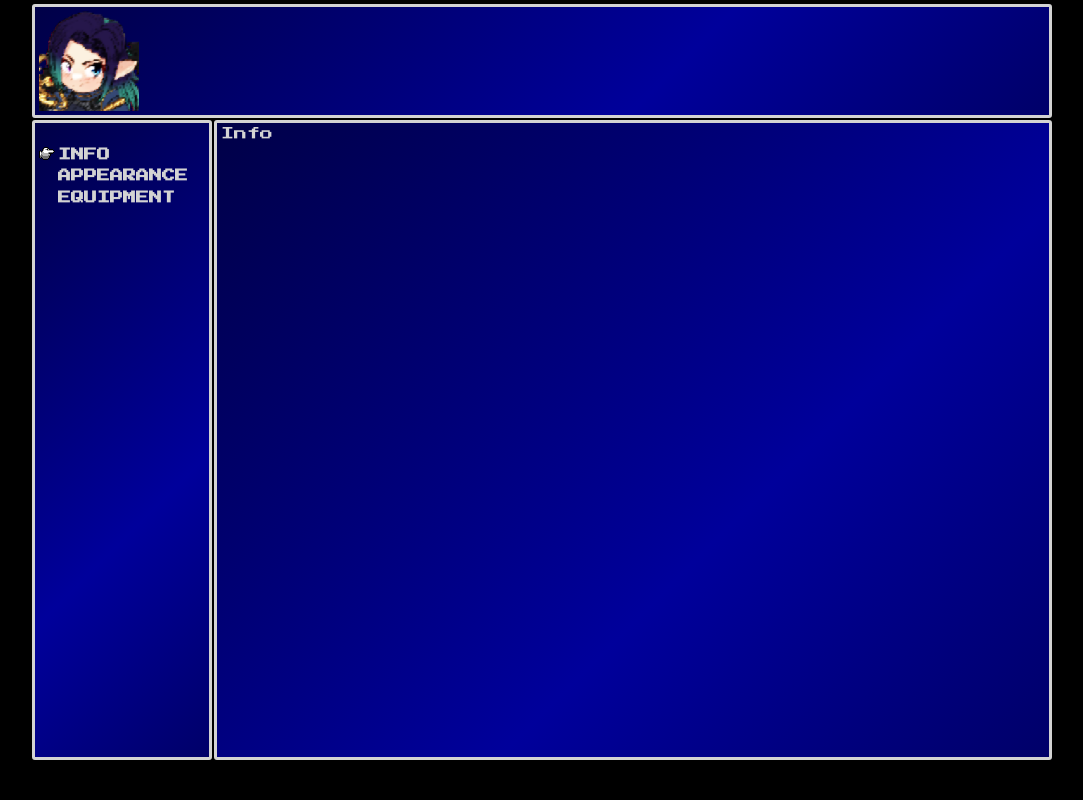
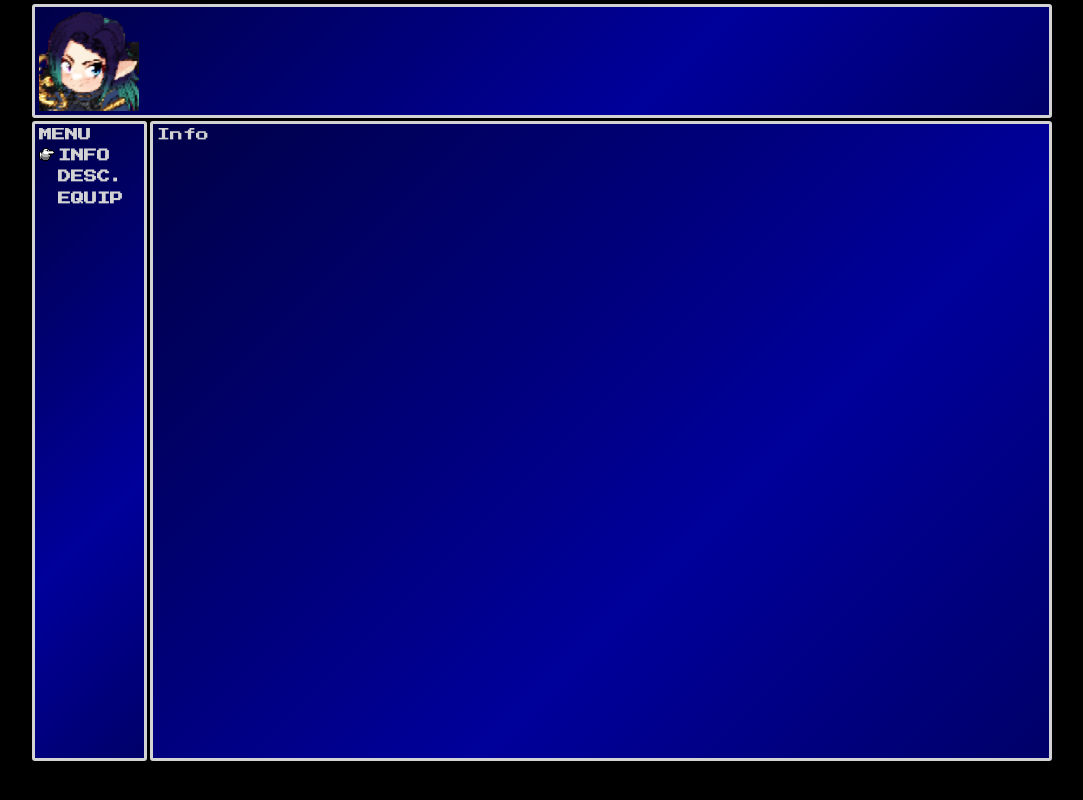
Before and after one commit to AwkwardMongoose/XIVProfiles, a plain HTML site: page XIV Profile Page/index.html in a window 1280 px wide. Shown: the whole page, without its empty margins (98-1181 px from the left). Drawn offline with Linux system fonts and the light colour scheme.

Commit message:
Add files via upload

```diff
--- a/XIV Profile Page/css/styles.css
+++ b/XIV Profile Page/css/styles.css
@@ -102,10 +102,10 @@ input {
     position: relative;
     height: 80vh;
     width: 100%;
-    gap: 2px;
+    gap: 3px;
     margin-top: 0.2vh;
     margin-bottom: 2px;
-    grid-template-columns: 14ch auto;
+    grid-template-columns: 9ch auto;
     grid-template-rows: auto 100%;
     grid-template-areas:
     'topbar topbar'
@@ -175,7 +175,6 @@ input {
     animation-timing-function: linear;
     grid-template-areas:
     'abilitylist'
-    'abilitybuttons'
     ;
     grid-area: sidepanel;
 }
@@ -186,13 +185,12 @@ input {
 }
 
 .abilitydiv {
-    padding-top: 0px;
-    display: flex;
-    flex-direction: column;
+
 }
 .abilitylist {
     width: 100%;
     height: 100%;
+    margin: 0;
     overflow: hidden;
     overflow-y: auto;
     list-style-type:none;
--- a/XIV Profile Page/index.html
+++ b/XIV Profile Page/index.html
@@ -36,6 +36,7 @@
         </div>
         <div class="sidepanel">
             <ul class="abilitylist">
+                <div class="abilitydiv">MENU</div>
                 <li class="abilitylistitem">
                     <input class="abilitylistinput" type="radio" id="option-1" value="0" name="navmenu" checked>
                     <img src="./img/hand16.png" class="selectbounce">
@@ -47,14 +48,14 @@
                     <input class="abilitylistinput" type="radio" id="option-2" value="1" name="navmenu">
                     <img src="./img/hand16.png" class="selectbounce">
                     <label for="option-2">
-                        <span class="abilitylabel">APPEARANCE</span>
+                        <span class="abilitylabel">DESC.</span>
                     </label>
                 </li>
                 <li class="abilitylistitem">
                     <input class="abilitylistinput" type="radio" id="option-3" value="2" name="navmenu">
                     <img src="./img/hand16.png" class="selectbounce">
                     <label for="option-3">
-                        <span class="abilitylabel">EQUIPMENT</span>
+                        <span class="abilitylabel">EQUIP</span>
                     </label>
                 </li>
             </ul>
@@ -65,7 +66,7 @@
                 Info
             </div>
             <div class="page2">
-                Appearance
+                Description
             </div>
             <div class="page3">
                 Equipment
```
